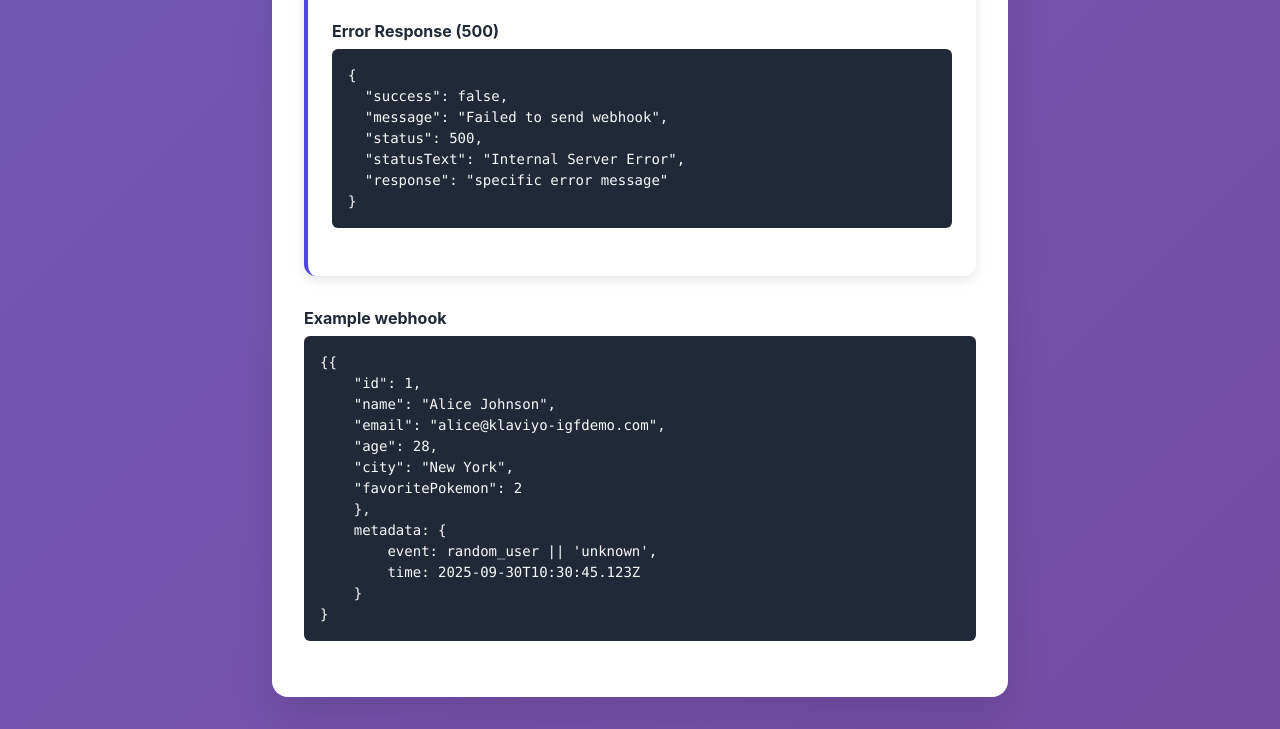
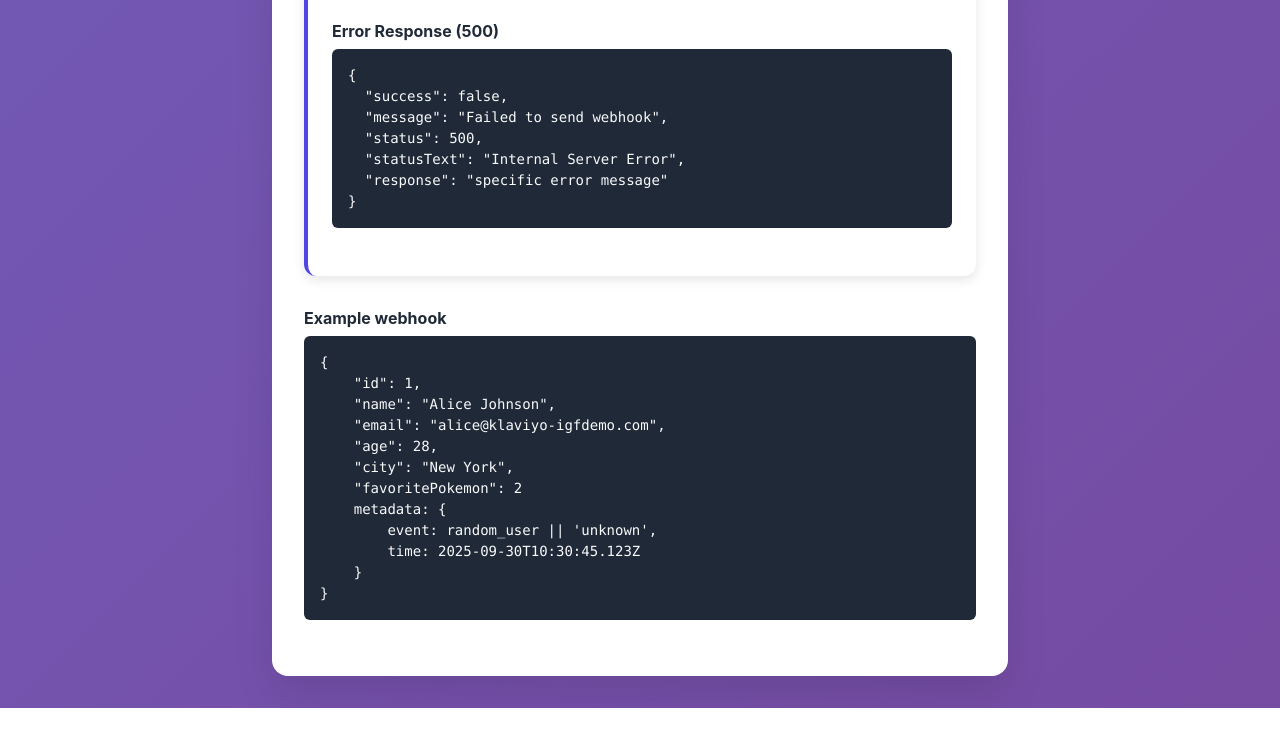
Before and after one commit to cbarley10/igf-app, a website: page public/api-docs.html in a window 1280 px wide. Shown: the part 6040-6769 px from the top of the page. After the commit the page ends 6748 px from the top, so only its background shows below. Drawn offline with Linux system fonts and the light colour scheme.

Commit message:
fix example

```diff
--- a/public/api-docs.html
+++ b/public/api-docs.html
@@ -519,14 +519,13 @@
             </div>
             <div class="section">
                 <h4>Example webhook</h4>
-                <div class="code-block">{{
+                <div class="code-block">{
     "id": 1,
     "name": "Alice Johnson",
     "email": "alice@klaviyo-igfdemo.com",
     "age": 28,
     "city": "New York",
     "favoritePokemon": 2
-    },
     metadata: {
         event: random_user || 'unknown',
         time: 2025-09-30T10:30:45.123Z
```
